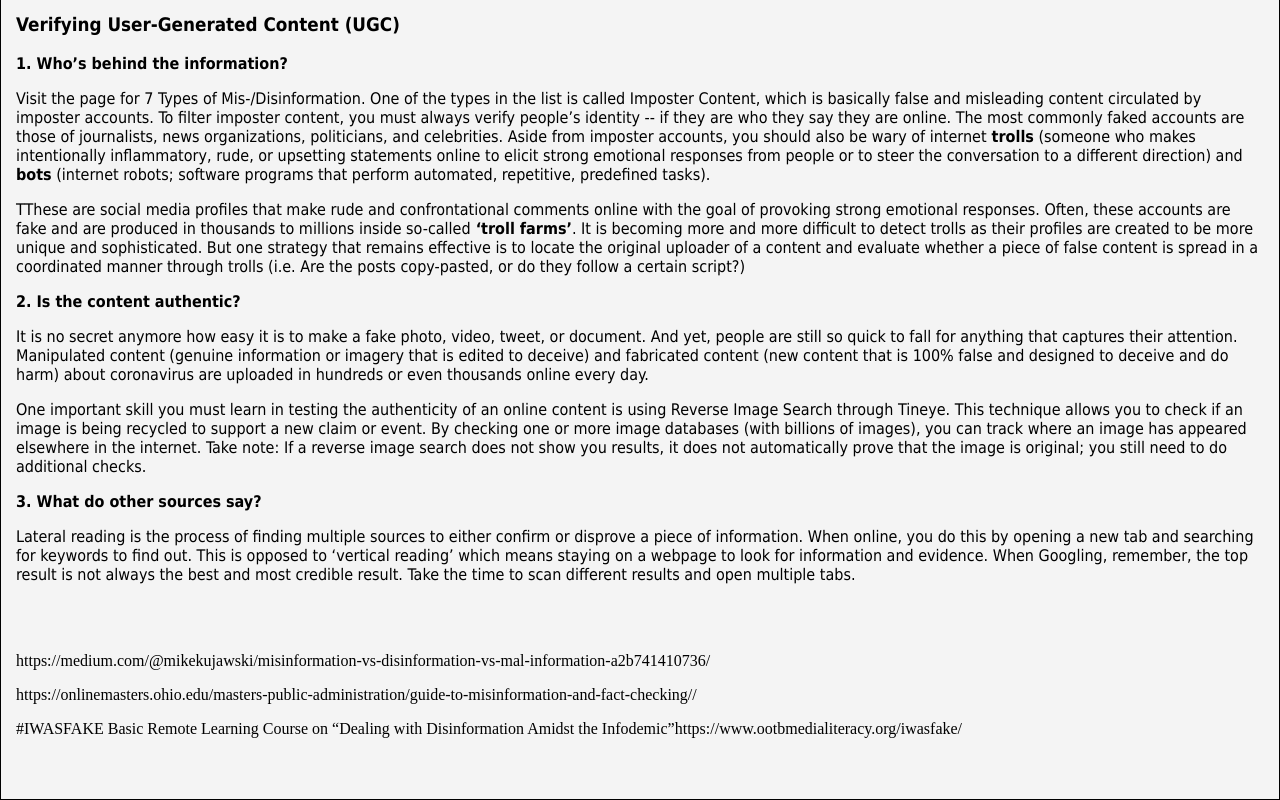
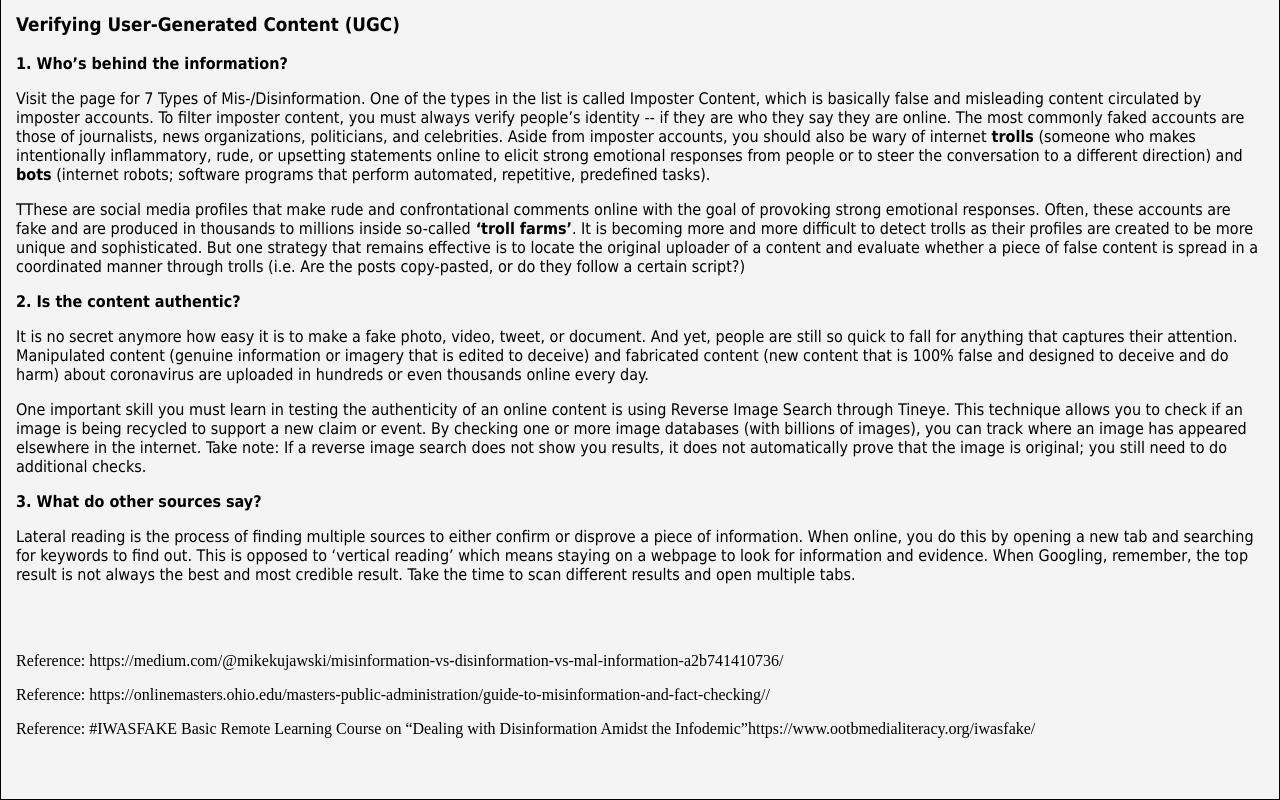
Before and after one commit to LZX127/Frontline.github.io, a plain HTML site: page article 3.html in a window 1280 px wide. Shown: the part 1383-2183 px from the top of the page. Drawn offline with Linux system fonts and the light colour scheme.

Commit message:
Update article 3.html

```diff
--- a/article 3.html
+++ b/article 3.html
@@ -136,9 +136,9 @@ In this site we will provide some information on how to spot disinformation in o
          <p style="font-family:Tahoma;font-size:14"> Lateral reading is the process of finding multiple sources to either confirm or disprove a piece of information. When online, you do this by opening a new tab and searching for keywords to find out. This is opposed to ‘vertical reading’ which means staying on a webpage to look for information and evidence. When Googling, remember, the top result is not always the best and most credible result. Take the time to scan different results and open multiple tabs.
  <p/>
    <br><br/>
-<p style="font-family:italic;font-size:6"> https://medium.com/@mikekujawski/misinformation-vs-disinformation-vs-mal-information-a2b741410736/</p>
-<p style="font-family:italic;font-size:6">https://onlinemasters.ohio.edu/masters-public-administration/guide-to-misinformation-and-fact-checking//</p>
-<p style="font-family:italic;font-size:6">#IWASFAKE Basic Remote Learning Course on “Dealing with Disinformation Amidst the Infodemic”https://www.ootbmedialiteracy.org/iwasfake/</p>
+<p style="font-family:italic;font-size:6">Reference: https://medium.com/@mikekujawski/misinformation-vs-disinformation-vs-mal-information-a2b741410736/</p>
+<p style="font-family:italic;font-size:6">Reference: https://onlinemasters.ohio.edu/masters-public-administration/guide-to-misinformation-and-fact-checking//</p>
+<p style="font-family:italic;font-size:6">Reference: #IWASFAKE Basic Remote Learning Course on “Dealing with Disinformation Amidst the Infodemic”https://www.ootbmedialiteracy.org/iwasfake/</p>
   </div>
 
   <div class="column">
```
